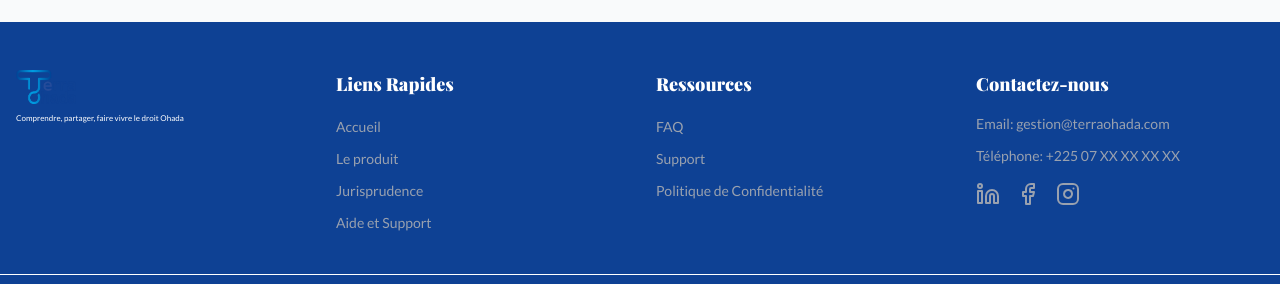
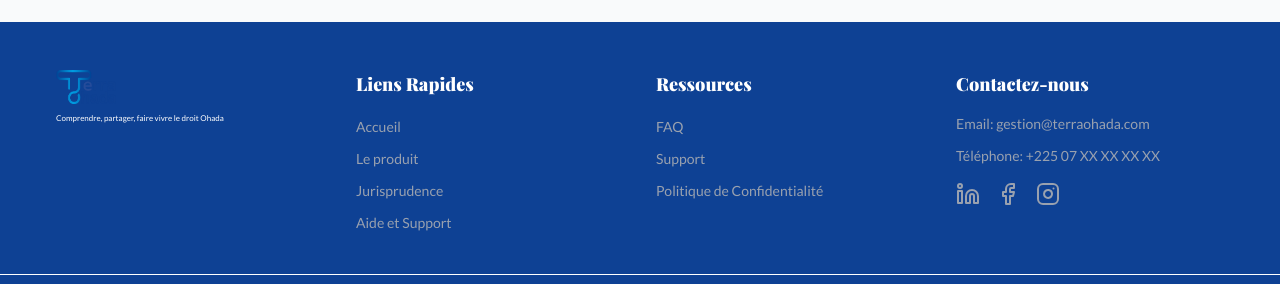
Before and after one commit to terraOhada/projet_terraOhada, a React (Vite) app in the folder frontend/: page / in a window 1280 px wide. Shown: the part 855-1139 px from the top of the page. Built offline with nearby package versions, Linux system fonts and the light colour scheme; no server answers; a web font is replaced by a local one.

Commit message:
ajout des modifications

```diff
--- a/frontend/src/components/HomePage/AdvancedFilters.tsx
+++ b/frontend/src/components/HomePage/AdvancedFilters.tsx
@@ -91,7 +91,7 @@ const AdvancedFilters: React.FC<AdvancedFiltersProps> = ({
         </div>
 
         {/* Boutons */}
-        <div className="grid grid-cols-2 gap-3 pt-2">
+        <div className="grid grid-cols-1 xl:grid-cols-2 gap-3 pt-2">
           <button
             type="button"
             onClick={onReset}
--- a/frontend/src/index.css
+++ b/frontend/src/index.css
@@ -12,6 +12,12 @@
   --color-ohada-blue-three: #0292d8; /* bleu tertiare */
   --color-ohada-blue-for: #36529c; /* bleu quatrieme */
   --color-ohada-white: #ffffff; /* Couleur secondaire */
+
+  /* les break-point */
+  --breakpoint-sm: 576px;
+  --breakpoint-md: 768px;
+  --breakpoint-lg: 992px;
+  --breakpoint-xl: 1200px;
 }
 
 h1,
```
